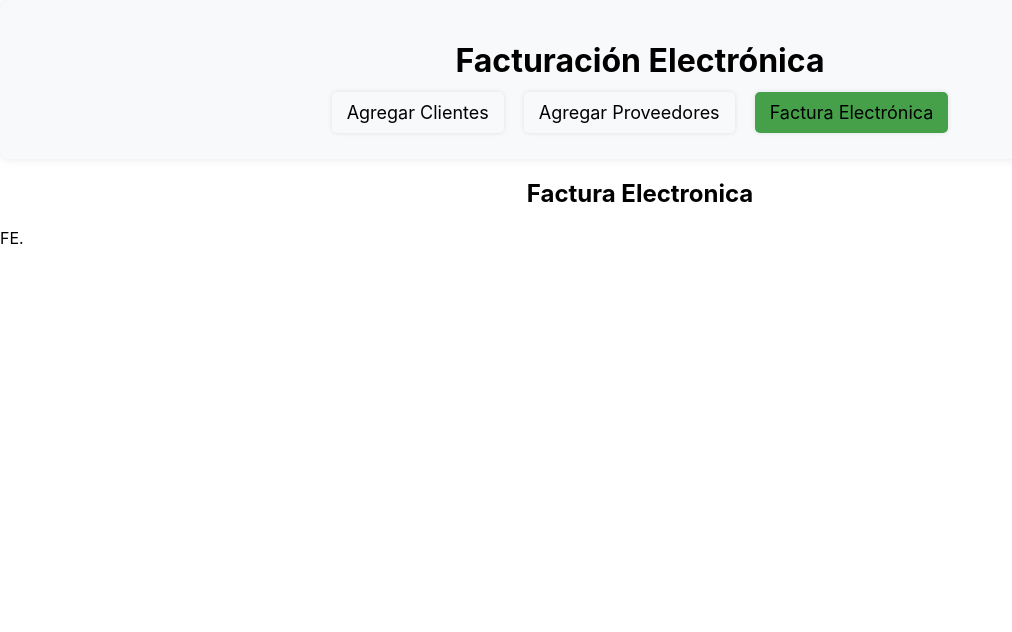
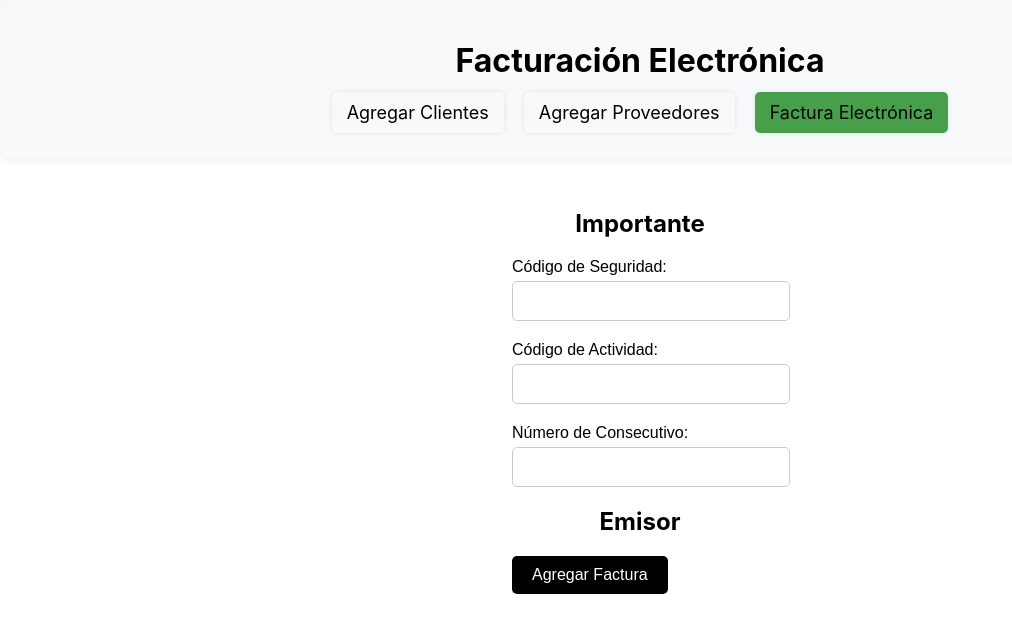
Before and after one commit to Fran420CR/fe, a React (Create React App) app: page /factura-electronica in a window 1280 px wide. Shown: the top 632 px of the page, without its empty margins (0-1012 px from the left). Built offline with nearby package versions, Linux system fonts and the light colour scheme.

Commit message:
commit 3

```diff
--- a/src/components/AgregarClientes.js
+++ b/src/components/AgregarClientes.js
@@ -78,7 +78,7 @@ function AgregarClientes() {
 
     return (
         <div className="form-container"> {/* Añadimos una clase contenedora para aplicar estilos */}
-            <h2>Agregar Cliente</h2>
+            <h2>Cliente</h2>
             <form onSubmit={handleSubmit}>
                 {/* Cada div envolvente para el input y label se agrega con una clase específica para estilos */}
                 <div className="form-group">
--- a/src/components/FacturaElectronica.js
+++ b/src/components/FacturaElectronica.js
@@ -1,13 +1,56 @@
-// AgregarProveedores.js
-import React from 'react';
+// FacturaElectronica.js
+import React, { useState } from 'react';
 
-const FacturaElectronica = () => {
-  return (
-    <div>
-      <h2>Factura Electronica</h2>
-      <p>FE.</p>
-    </div>
-  );
+function FacturaElectronica() {
+  const [codigoSeguridad, setCodigoSeguridad] = useState('');
+  const [codigoActividad, setCodigoActividad] = useState('');
+  const [numeroConsecutivo, setNumeroConsecutivo] = useState('');
+
+  const handleCodigoSeguridad = (event) => {
+    setCodigoSeguridad(event.target.value);
+}
+
+const handleCodigoActividad = (event) => {
+  setCodigoActividad(event.target.value);
+}
+
+const handleNumeroConsecutivo = (event) => {
+  setNumeroConsecutivo(event.target.value);
+}
+
+const handleSubmit = (event) => {
+  event.preventDefault();
+  console.log('Factura Electronica agregada:', { codigoSeguridad, codigoActividad, numeroConsecutivo});
+
+  // Limpiamos los campos después de enviar el formulario
+  setCodigoSeguridad('');
+  setCodigoActividad('');
+  setNumeroConsecutivo('');
+}
+
+return (
+  <div className="form-container"> {/* Añadimos una clase contenedora para aplicar estilos */}
+      <h2>Importante</h2>
+      <form onSubmit={handleSubmit}>
+          <div className="form-group">
+              <label className="form-label">Código de Seguridad:</label>
+              <input className="form-input" type="text" value={codigoSeguridad} onChange={handleCodigoSeguridad} />
+          </div>
+          <div className="form-group">
+              <label className="form-label">Código de Actividad:</label>
+              <input className="form-input" type="text" value={codigoActividad} onChange={handleCodigoActividad} />
+          </div>
+          <div className="form-group">
+              <label className="form-label">Número de Consecutivo:</label>
+              <input className="form-input" type="text" value={numeroConsecutivo} onChange={setNumeroConsecutivo} />
+          </div>
+          {/* Emisor */}
+          <h2>Emisor</h2>
+
+          <button type="submit" className="submit-button">Agregar Factura</button>
+      </form>
+  </div>
+);
 }
 
 export default FacturaElectronica;
```
